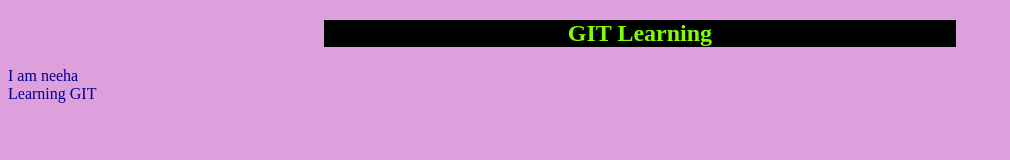
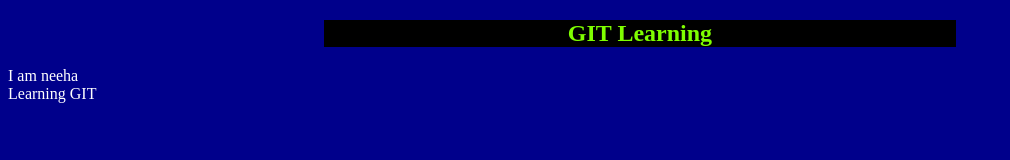
Before and after one commit to neeharika2004/SRM, a plain HTML site: page index.html in a window 1280 px wide. Shown: the whole page, without its empty margins (0-1010 px from the left). Drawn offline with Linux system fonts and the light colour scheme.

Commit message:
changed the background and font color

```diff
--- a/index.html
+++ b/index.html
@@ -6,13 +6,13 @@
     <title>Document</title>
     <style>
         body{
-            background-color: plum;
+            background-color: darkblue;
         }
         h2{
             color: chartreuse;
         }
         p{
-            color: darkblue;
+            color: white;
         }
         div{
             width: 50%;
```
